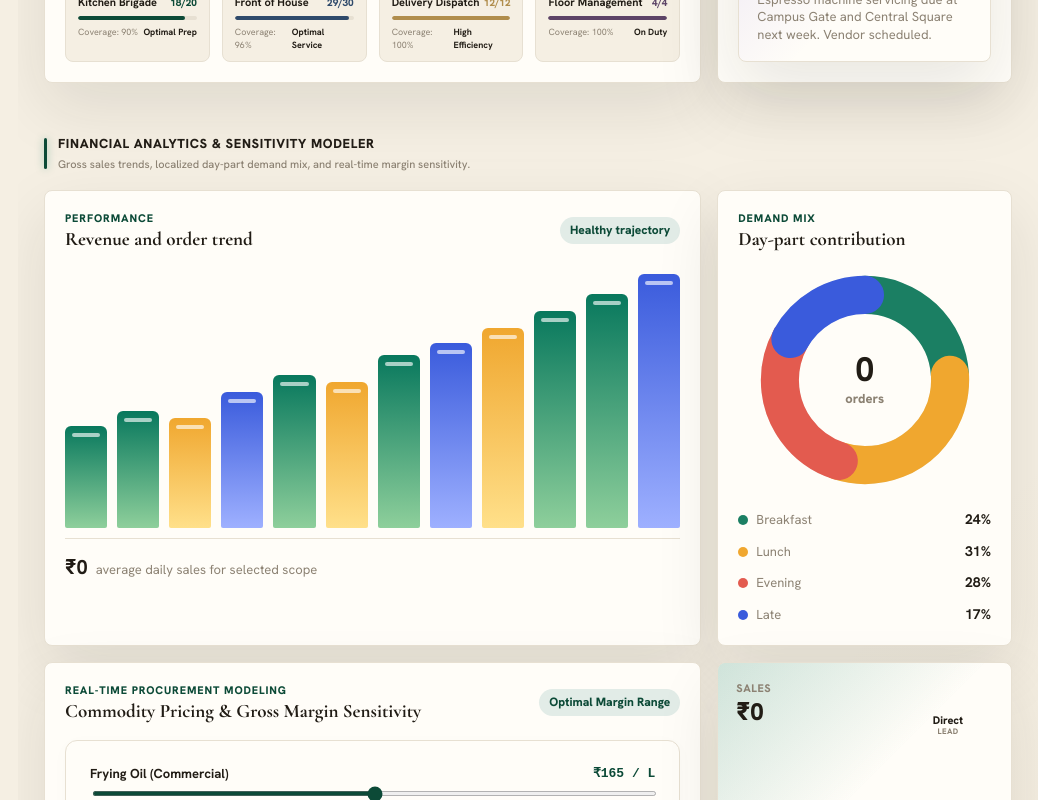
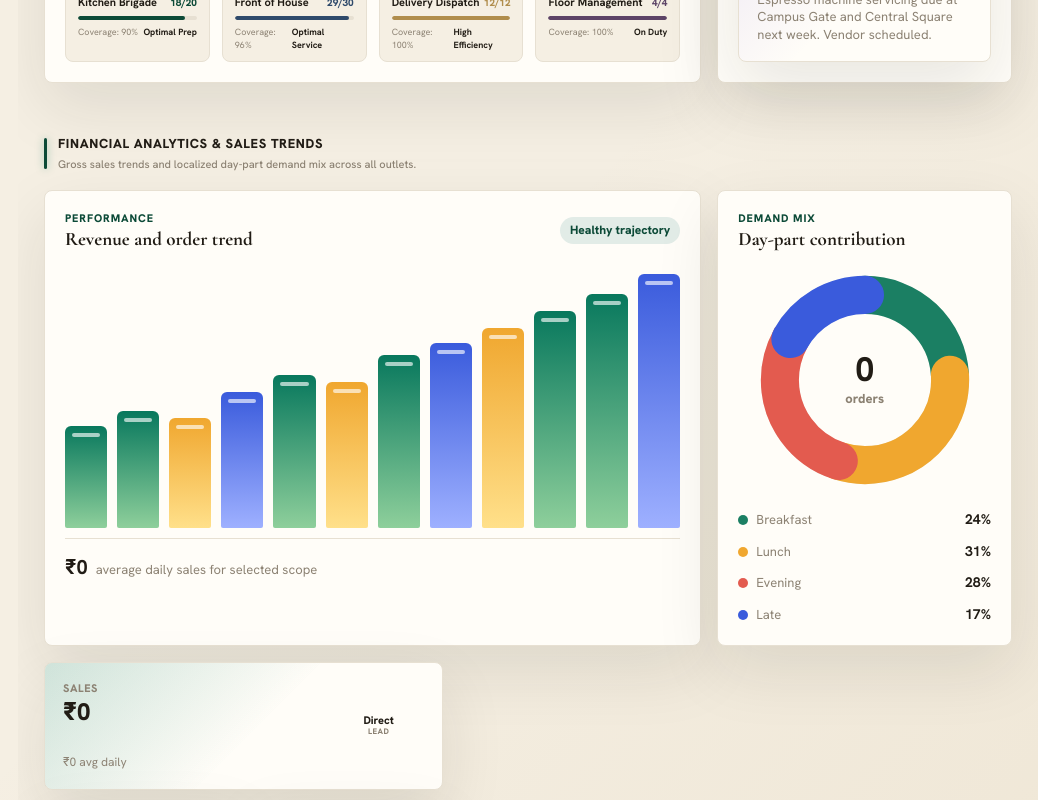
Before and after one commit to workkwithkaushik-del/restaurant-dashboard, a React (Vite) app: page /regional/overview in a window 1280 px wide. Shown: the part 1640-2440 px from the top of the page, without its empty margins (242-1280 px from the left). Built offline with nearby package versions, Linux system fonts and the light colour scheme.

Commit message:
feat: clean up role-scoped views to remove irrelevant panels per role

```diff
--- a/src/App.jsx
+++ b/src/App.jsx
@@ -1472,12 +1472,10 @@ function Overview({ role, totals: liveTotals, average: liveAverage, filteredOutl
         {metricRow}
         {renderSection("Kitchen Control & Menu Performance", "Chefs active stations, quality scorecards, and best-selling menu performance.", [
           !isHistorical && chefPanel,
-          menuPerformancePanel,
-          chartPanel
+          menuPerformancePanel
         ])}
         {renderSection("Live Service Queue & Station Alerts", "Active station priorities, stock reorder alerts, and kitchen sub-assembly tickets.", [
-          !isHistorical && opsPanel,
-          !isHistorical && ordersPanel
+          !isHistorical && opsPanel
         ])}
       </>
     );
@@ -1494,10 +1492,9 @@ function Overview({ role, totals: liveTotals, average: liveAverage, filteredOutl
           !isHistorical && opsPanel,
           !isHistorical && ordersPanel
         ])}
-        {renderSection("Revenue Performance & Sensitivity Modeler", "Gross sales trends, localized day-part demand mix, and real-time margin sensitivity.", [
+        {renderSection("Revenue Performance & Sales Trends", "Gross sales trends, localized day-part demand mix, and aggregated channel statistics.", [
           chartPanel,
           mixPanel,
-          commodityMatrixPanel,
           summaryPanel
         ])}
         {renderSection("Aggregator Channel Analytics & Sentiment Loop", "Operational conversion leaks and public feedback loops ticker.", [
@@ -1515,18 +1512,13 @@ function Overview({ role, totals: liveTotals, average: liveAverage, filteredOutl
           workforceManagementPanel,
           compliancePanel
         ])}
-        {renderSection("Financial Analytics & Sensitivity Modeler", "Gross sales trends, localized day-part demand mix, and real-time margin sensitivity.", [
+        {renderSection("Financial Analytics & Sales Trends", "Gross sales trends and localized day-part demand mix across all outlets.", [
           chartPanel,
           mixPanel,
-          commodityMatrixPanel,
           summaryPanel
         ])}
         {renderSection("Ranked Branch Performance Monitor", "Ranked outlet performance monitor, priority reorders, and stock health audits.", [
-          outletPanel,
-          !isHistorical && opsPanel
-        ])}
-        {renderSection("Aggregator Channel Analytics & Sentiment Loop", "Operational conversion leaks and public feedback loops ticker.", [
-          leakageFeedbackPanel
+          outletPanel
         ])}
       </>
     );
```
